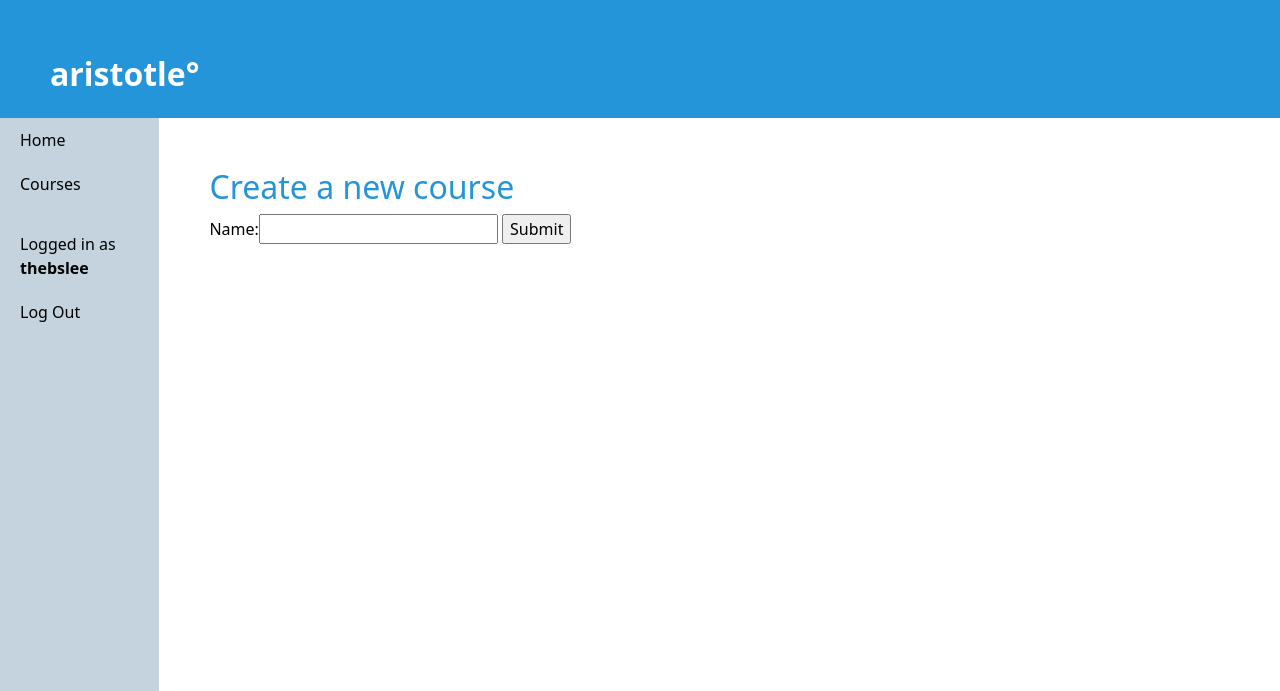
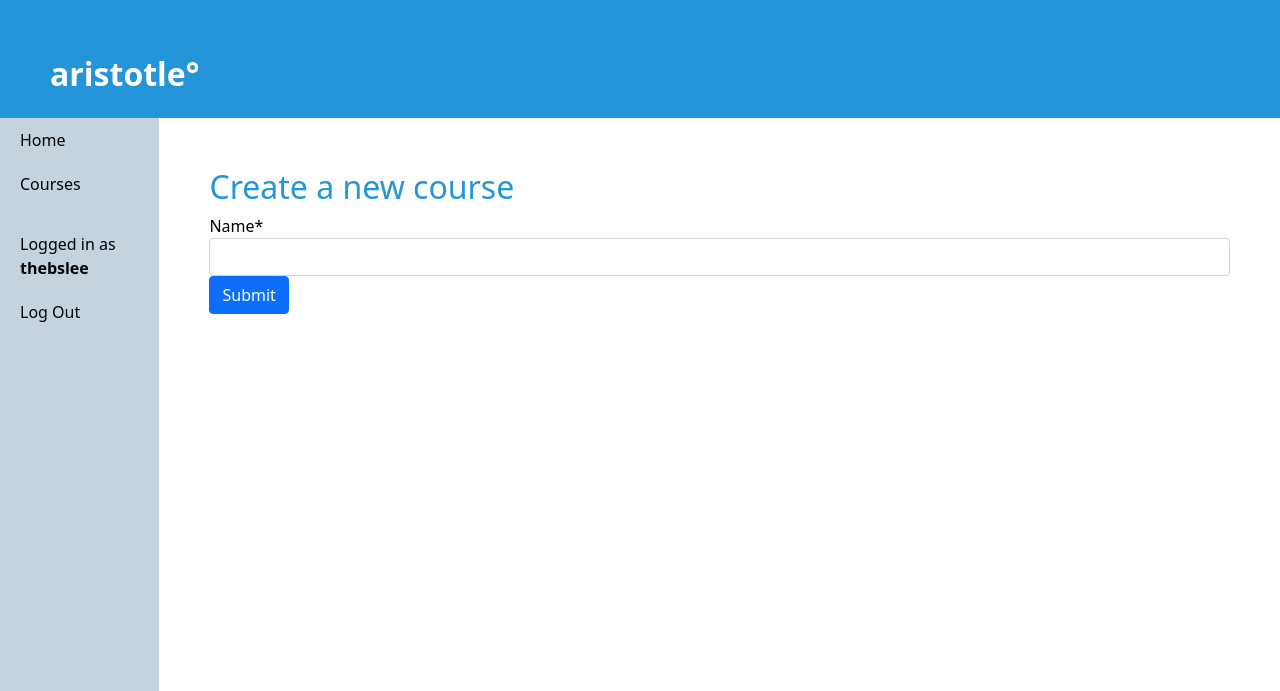
Before and after one commit to dabslee/aristotle, a Django app: page /forum/createcourse/ in a window 1280 px wide. Shown: the top 691 px of the page. Run offline with Django 3.2, Linux system fonts and the light colour scheme; a user stored in the database is signed in; data comes from the database, SQL or seed files in the repository; some libraries are stand-ins or nearby versions.

Commit message:
bootstrap css on createcourse.html

```diff
--- a/forum/templates/createcourse.html
+++ b/forum/templates/createcourse.html
@@ -1,10 +1,11 @@
 {% extends 'base.html' %}
+{% load crispy_forms_tags %}
 
 {% block content %}
 <h2>Create a new course</h2>
-<form action="{% url 'forum:createcourse' %}" method="post">
+<form action="{% url 'forum:createcourse' %}" method="post" class="form">
     {% csrf_token %}
-    {{form}}
-    <input type="submit" value="Submit">
+    {{form|crispy}}
+    <input type="submit" value="Submit" class="btn btn-primary">
 </form>
 {% endblock %}
```
